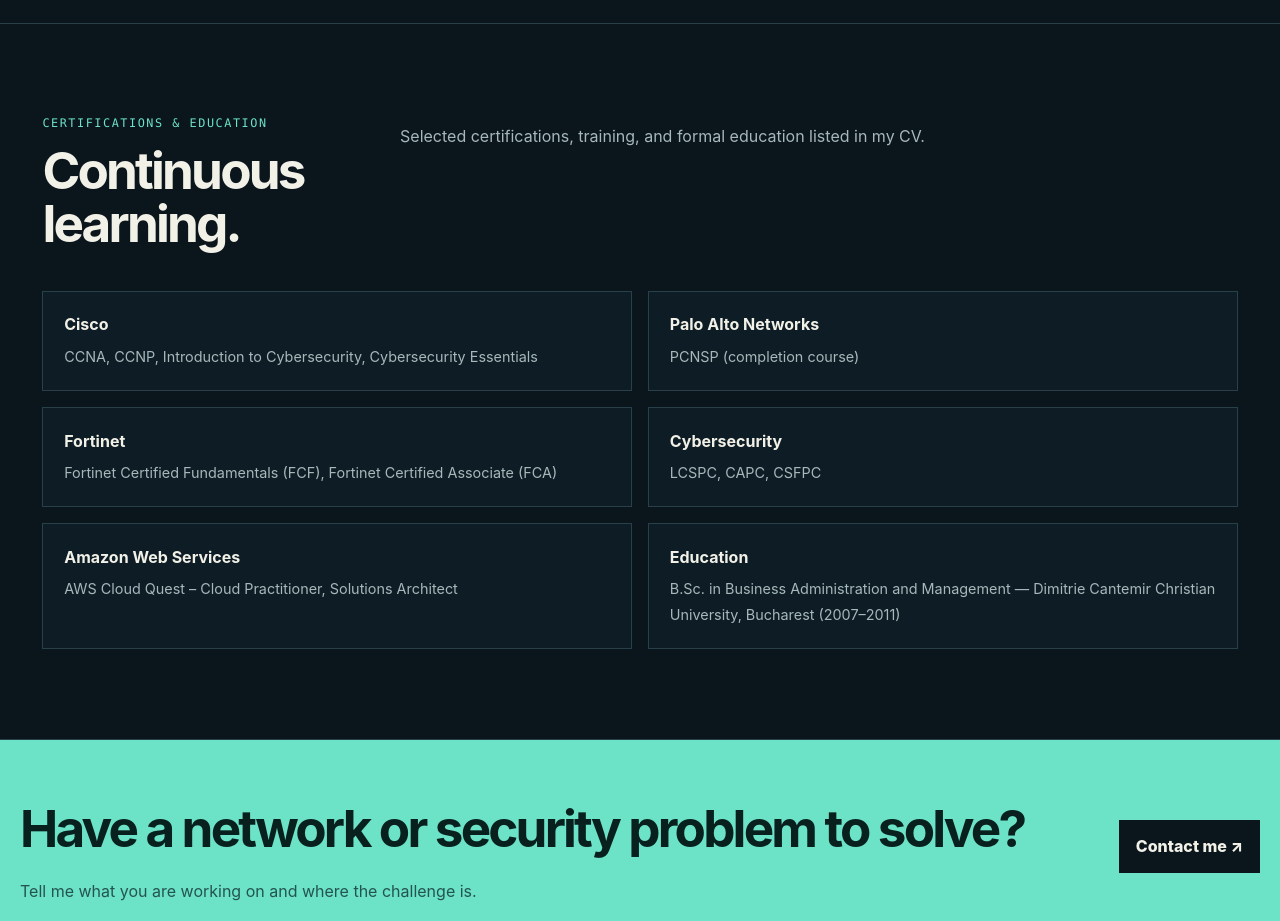
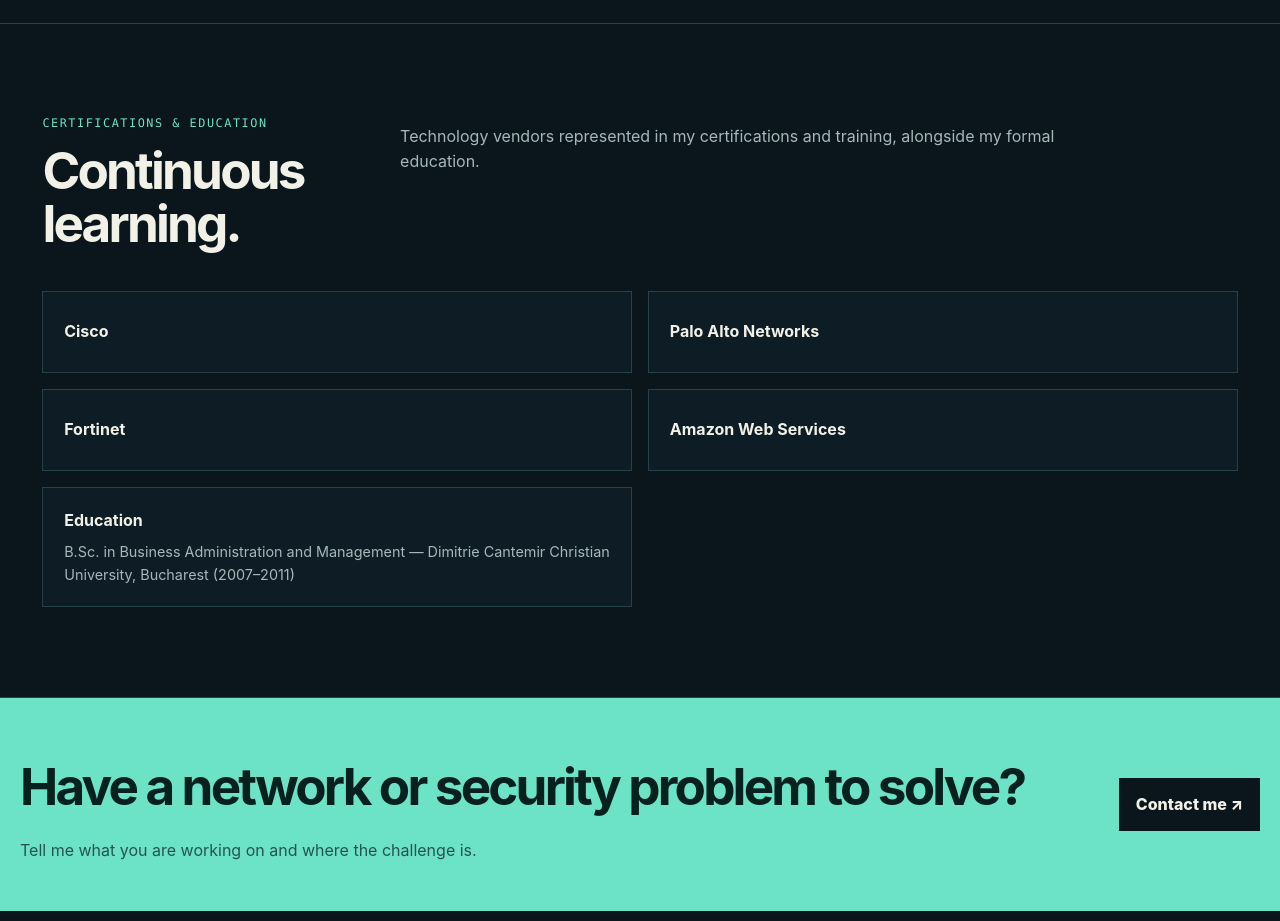
Before and after one commit to eolthecrow/WeOwnIt.net, a plain HTML site: page about.html in a window 1280 px wide. Shown: the part 3920-4841 px from the top of the page. Drawn offline with Linux system fonts and the light colour scheme.

Commit message:
Simplify Continuous Learning to vendor names

```diff
--- a/about.html
+++ b/about.html
@@ -23,7 +23,7 @@
     .timeline{display:grid;gap:0;border-top:1px solid var(--line)}.role{display:grid;grid-template-columns:210px minmax(0,1fr);gap:2rem;padding:2rem 0;border-bottom:1px solid var(--line)}.role-date{font-family:var(--mono);font-size:.75rem;color:var(--accent)}.role h3{font-size:1.35rem;margin:0 0 .25rem;letter-spacing:-.025em}.company{color:var(--muted);margin-bottom:.9rem}.role ul{margin:0;padding-left:1.1rem;color:#c9d5d2}.role li+li{margin-top:.45rem}
     .skills{display:grid;grid-template-columns:repeat(3,1fr);gap:1px;background:var(--line);border:1px solid var(--line)}.skill{background:var(--bg2);padding:1.5rem}.skill h3{margin:0 0 .9rem;font-size:1.08rem}.tags{display:flex;flex-wrap:wrap;gap:.45rem}.tag{border:1px solid var(--line-strong);padding:.35rem .55rem;color:#c8d8d5;font-family:var(--mono);font-size:.7rem}
     .achievements{display:grid;grid-template-columns:repeat(2,1fr);gap:1rem}.achievement{border:1px solid var(--line);background:var(--bg2);padding:1.5rem}.achievement .number{font-family:var(--mono);color:var(--accent);font-size:.72rem}.achievement h3{font-size:1.2rem;margin:.65rem 0 .55rem}.achievement p{color:var(--muted);margin:0}
-    .cert-grid{display:grid;grid-template-columns:repeat(2,1fr);gap:1rem}.cert{border:1px solid var(--line);padding:1.3rem;background:var(--bg2)}.cert strong{display:block;margin-bottom:.35rem}.cert span{color:var(--muted);font-size:.9rem}
+    .cert-grid{display:grid;grid-template-columns:repeat(2,1fr);gap:1rem}.cert{border:1px solid var(--line);padding:1.3rem;background:var(--bg2);display:flex;flex-direction:column;justify-content:center;min-height:82px}.cert strong{display:block}.cert span{color:var(--muted);font-size:.9rem;margin-top:.35rem}
     .contact-strip{background:var(--accent);color:#08211f}.contact-inner{display:flex;justify-content:space-between;align-items:center;gap:2rem;padding:3rem 0}.contact-inner h2{font-size:clamp(2rem,4vw,3.7rem);letter-spacing:-.055em;margin:0}.contact-inner p{color:#24544f;margin:.6rem 0 0}.contact-strip .button{background:var(--bg);border-color:var(--bg);color:var(--ink);flex:none}
     footer{padding:2rem 0;color:var(--quiet);font-size:.82rem}
     @media(max-width:850px){.hero-grid,.section-head{grid-template-columns:1fr}.portrait-card{margin:0;max-width:330px}.metrics{grid-template-columns:1fr}.metric{border-right:0;border-bottom:1px solid var(--line)}.metric:last-child{border-bottom:0}.role{grid-template-columns:1fr;gap:.5rem}.skills{grid-template-columns:1fr}.achievements,.cert-grid{grid-template-columns:1fr}.contact-inner{display:block}.contact-inner .button{margin-top:1.4rem}.back{display:none}}
@@ -154,11 +154,10 @@
         <p data-k="certText">Selected certifications, training, and formal education listed in my CV.</p>
       </div>
       <div class="cert-grid">
-        <article class="cert"><strong>Cisco</strong><span>CCNA, CCNP, Introduction to Cybersecurity, Cybersecurity Essentials</span></article>
-        <article class="cert"><strong>Palo Alto Networks</strong><span>PCNSP (completion course)</span></article>
-        <article class="cert"><strong>Fortinet</strong><span>Fortinet Certified Fundamentals (FCF), Fortinet Certified Associate (FCA)</span></article>
-        <article class="cert"><strong>Cybersecurity</strong><span>LCSPC, CAPC, CSFPC</span></article>
-        <article class="cert"><strong>Amazon Web Services</strong><span>AWS Cloud Quest – Cloud Practitioner, Solutions Architect</span></article>
+        <article class="cert"><strong>Cisco</strong></article>
+        <article class="cert"><strong>Palo Alto Networks</strong></article>
+        <article class="cert"><strong>Fortinet</strong></article>
+        <article class="cert"><strong>Amazon Web Services</strong></article>
         <article class="cert"><strong>Education</strong><span data-k="education">B.Sc. in Business Administration and Management — Dimitrie Cantemir Christian University, Bucharest (2007–2011)</span></article>
       </div>
     </div>
@@ -199,7 +198,7 @@
       ach2Title:"Engineering leadership", ach2Text:"Led and mentored 9 network engineers, 1 supervisor, and 2 interns.",
       ach3Title:"PoP & traffic engineering", ach3Text:"Supported Point of Presence deployments and traffic-engineering initiatives in a large-scale service-provider and Anti-DDoS environment.",
       ach4Title:"Secure infrastructure projects", ach4Text:"Contributed to PEPS, a data-center platform migration, and the Propolis Project through secure network and infrastructure changes.",
-      certMicro:"Certifications & education", certTitle:"Continuous learning.", certText:"Selected certifications, training, and formal education listed in my CV.",
+      certMicro:"Certifications & education", certTitle:"Continuous learning.", certText:"Technology vendors represented in my certifications and training, alongside my formal education.",
       education:"B.Sc. in Business Administration and Management — Dimitrie Cantemir Christian University, Bucharest (2007–2011)",
       contactTitle:"Have a network or security problem to solve?", contactText:"Tell me what you are working on and where the challenge is.", contactButton:"Contact me ↗",
       brand:"Network & Security Advisory", pageTitle:"About Vladimir Arjoca — Network & Security Advisory", back:"← Back to resources"
@@ -226,7 +225,7 @@
       ach2Title:"Leadership d’ingénierie", ach2Text:"Encadrement et mentorat de 9 ingénieurs réseau, 1 superviseur et 2 stagiaires.",
       ach3Title:"PoP & traffic engineering", ach3Text:"Contribution aux déploiements de Points of Presence et aux initiatives de traffic engineering dans un environnement service-provider et Anti-DDoS à grande échelle.",
       ach4Title:"Projets d’infrastructure sécurisée", ach4Text:"Contribution à PEPS, à une migration de plateforme entre data centers et au projet Propolis via des changements réseau et infrastructure sécurisés.",
-      certMicro:"Certifications & formation", certTitle:"Apprentissage continu.", certText:"Une sélection des certifications, formations et études figurant dans mon CV.",
+      certMicro:"Certifications & formation", certTitle:"Apprentissage continu.", certText:"Les principaux fournisseurs technologiques représentés dans mes certifications et formations, ainsi que ma formation académique.",
       education:"Licence en administration et gestion des affaires — Université Chrétienne Dimitrie Cantemir, Bucarest (2007–2011)",
       contactTitle:"Vous avez un problème réseau ou sécurité à résoudre ?", contactText:"Dites-moi sur quoi vous travaillez et où se situe la difficulté.", contactButton:"Me contacter ↗",
       brand:"Conseil en Réseaux & Sécurité", pageTitle:"À propos de Vladimir Arjoca — Conseil en Réseaux & Sécurité", back:"← Retour aux ressources"
@@ -253,7 +252,7 @@
       ach2Title:"Leadership tehnic", ach2Text:"Am coordonat și mentorat 9 network engineers, 1 supervisor și 2 interni.",
       ach3Title:"PoP & traffic engineering", ach3Text:"Am contribuit la implementări de Points of Presence și inițiative de traffic engineering într-un mediu service-provider și Anti-DDoS la scară largă.",
       ach4Title:"Proiecte de infrastructură securizată", ach4Text:"Am contribuit la PEPS, la o migrare de platformă între data centere și la Propolis Project prin schimbări securizate de rețea și infrastructură.",
-      certMicro:"Certificări & educație", certTitle:"Învățare continuă.", certText:"O selecție de certificări, cursuri și studii menționate în CV-ul meu.",
+      certMicro:"Certificări & educație", certTitle:"Învățare continuă.", certText:"Principalii vendori tehnologici reprezentați în certificările și cursurile mele, alături de educația formală.",
       education:"Licență în Business Administration and Management — Universitatea Creștină Dimitrie Cantemir, București (2007–2011)",
       contactTitle:"Ai o problemă de rețea sau securitate de rezolvat?", contactText:"Spune-mi la ce lucrezi și unde este provocarea.", contactButton:"Contactează-mă ↗",
       brand:"Consultanță în Rețele & Securitate", pageTitle:"Despre Vladimir Arjoca — Consultanță în Rețele & Securitate", back:"← Înapoi la resurse"
```
